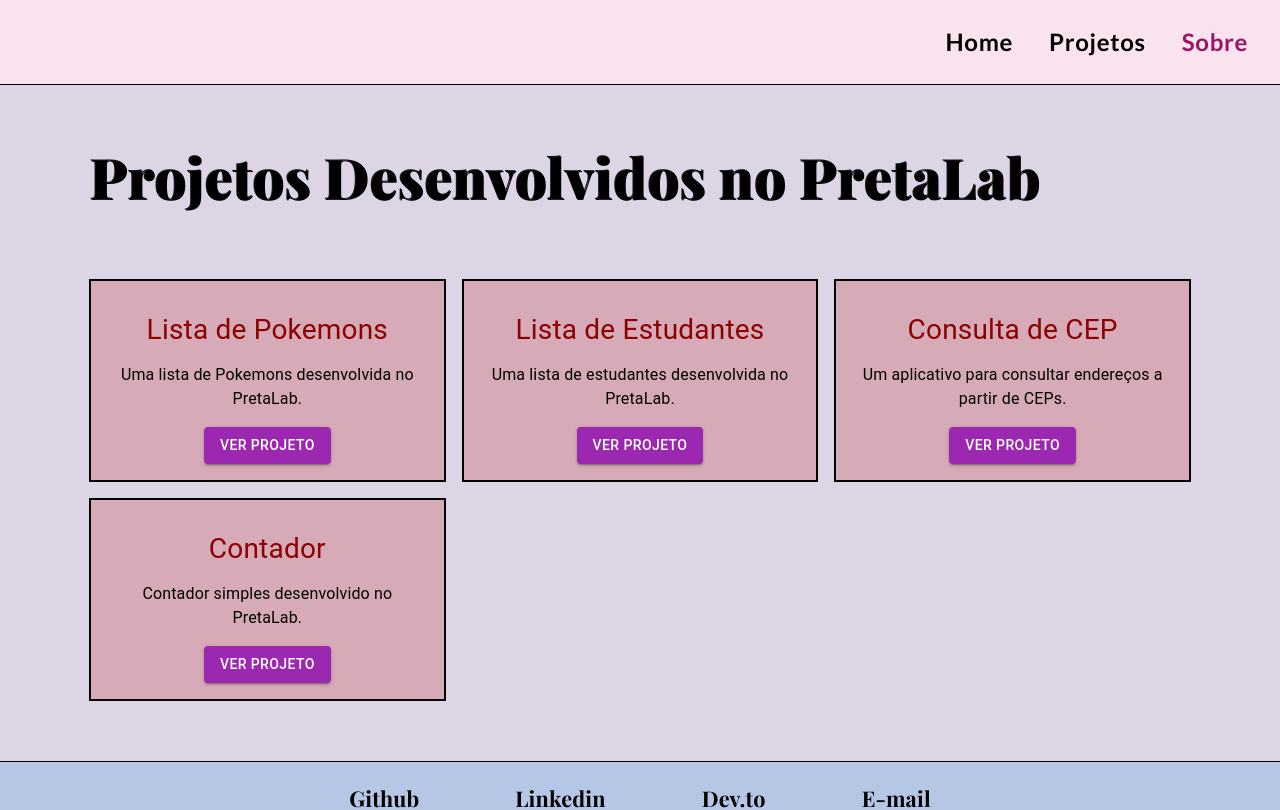
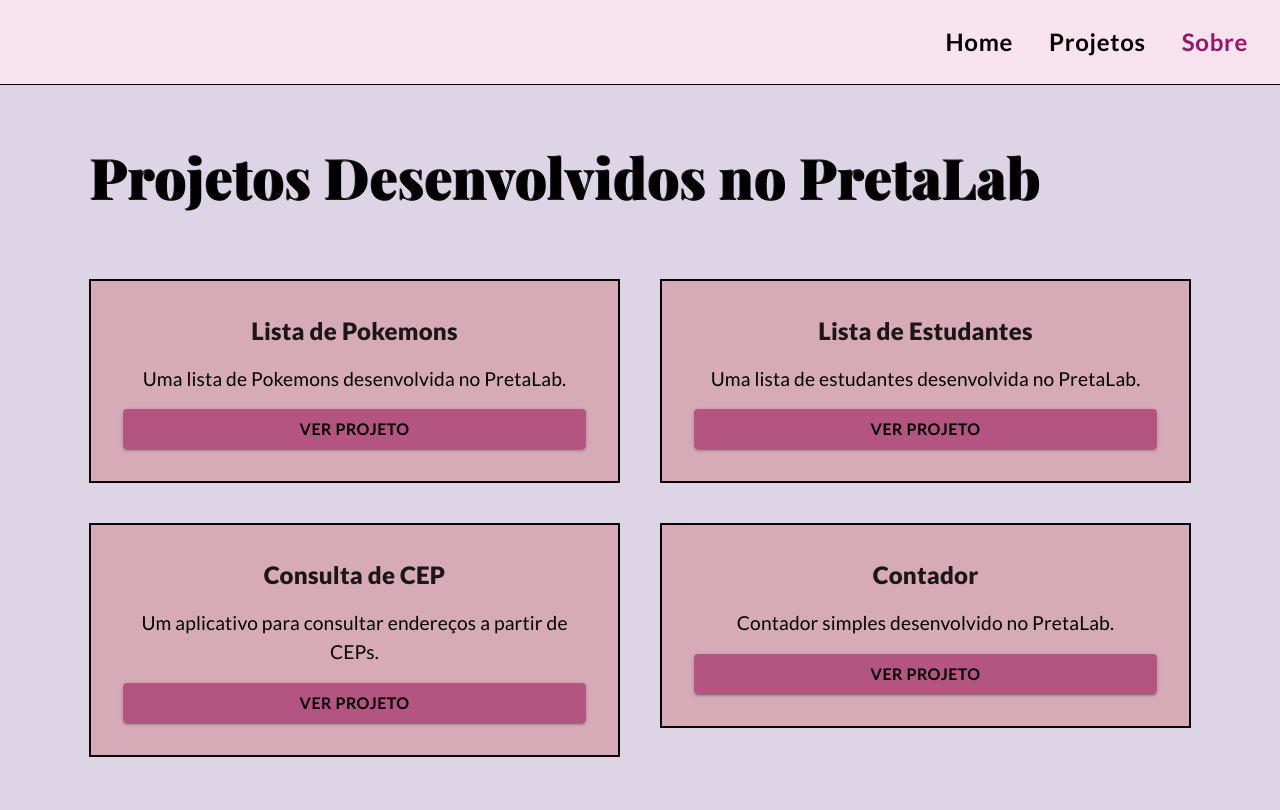
Before and after one commit to rmftelier/projeto-react, a React (Vite) app: page /projetos in a window 1280 px wide. Shown: the top 810 px of the page. Built offline with nearby package versions, Linux system fonts and the light colour scheme; a web font is replaced by a local one.

Commit message:
arrumando a página de projetos

```diff
--- a/src/components/Container.jsx
+++ b/src/components/Container.jsx
@@ -9,7 +9,6 @@
         justifyContent: "center",
         alignItems: "center",
         backgroundColor: "rgba(163,138,187,0.37)",
-
         ...boxProps
       }}
     >
--- a/src/components/Text/index.jsx
+++ b/src/components/Text/index.jsx
@@ -20,7 +20,6 @@
     fontSize="6rem"
     textShadow="4px 3px 0px #b71b52"
     maxWidth="10ch"
-
   >
     {children}
   </TipografiaTitulo>
--- a/src/pages/Projetos/index.jsx
+++ b/src/pages/Projetos/index.jsx
@@ -18,21 +18,45 @@
     <Grid item xs={12} sm={6} md={4}>
       <Box
         sx={{
-          p: 2,
+          p: 4,
           border: 2,
           borderColor: "#000",
-
           textAlign: "center",
           backgroundColor: "#d6aab6",
+          display: "flex",
+          flexDirection: "column"
         }}
       >
-        <Typography variant="h4" sx={{ mb: 2, textAlign: "center", color: "#8b0000" }}>
+        <Typography
+          sx={{
+            mb: 2,
+            textAlign: "center",
+            fontWeight: "800",
+            fontSize: "1.5rem",
+            fontFamily: "Lato"
+          }}>
           {title}
         </Typography>
-        <Typography variant="body1" sx={{ mb: 2, color: "#000000" }}>
+        <Typography
+          sx={{
+            mb: 2,
+            color: "#000000",
+            fontSize: "1.2rem"
+          }}
+          variant="main"
+        >
           {description}
         </Typography>
-        <Button variant="contained" color="secondary" onClick={handleOpenModal}>
+        <Button variant="contained"
+          sx={{
+            backgroundColor: "rgba(160, 37, 101, 0.638)", color: "#000", fontSize: "1rem", fontWeight: "700", fontFamily: 'Lato, sans-serif', weight: "120px", '&:hover': {
+              backgroundColor: "rgba(150, 93, 203, 0.803)", // Mudar para a cor roxa clara quando hover
+            },
+          }}
+          size="medium"
+          onClick={handleOpenModal}
+
+        >
           Ver Projeto
         </Button>
         <Dialog open={openModal} onClose={handleCloseModal}>
@@ -90,11 +114,15 @@
       }}
     >
       <SubTitulo>Projetos Desenvolvidos no PretaLab</SubTitulo>
-      <Grid container spacing={2}>
+      <Box sx={{
+        display: "grid",
+        gridTemplateColumns: "repeat(2, 1fr)",
+        gap: "40px"
+      }}>
         {projects.map((project, index) => (
           <ProjectCard key={index} title={project.title} description={project.description} link={project.link} />
         ))}
-      </Grid>
+      </Box>
     </Container>
   );
 };
```
